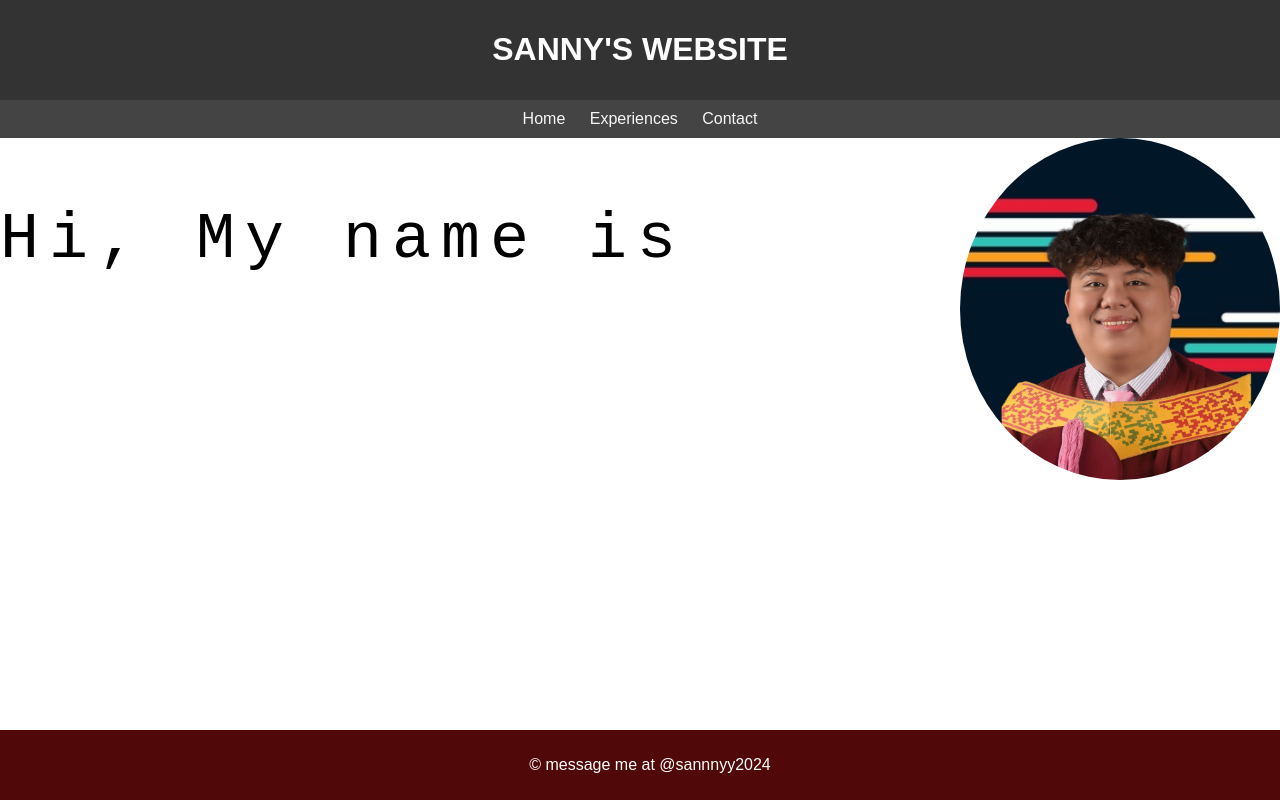
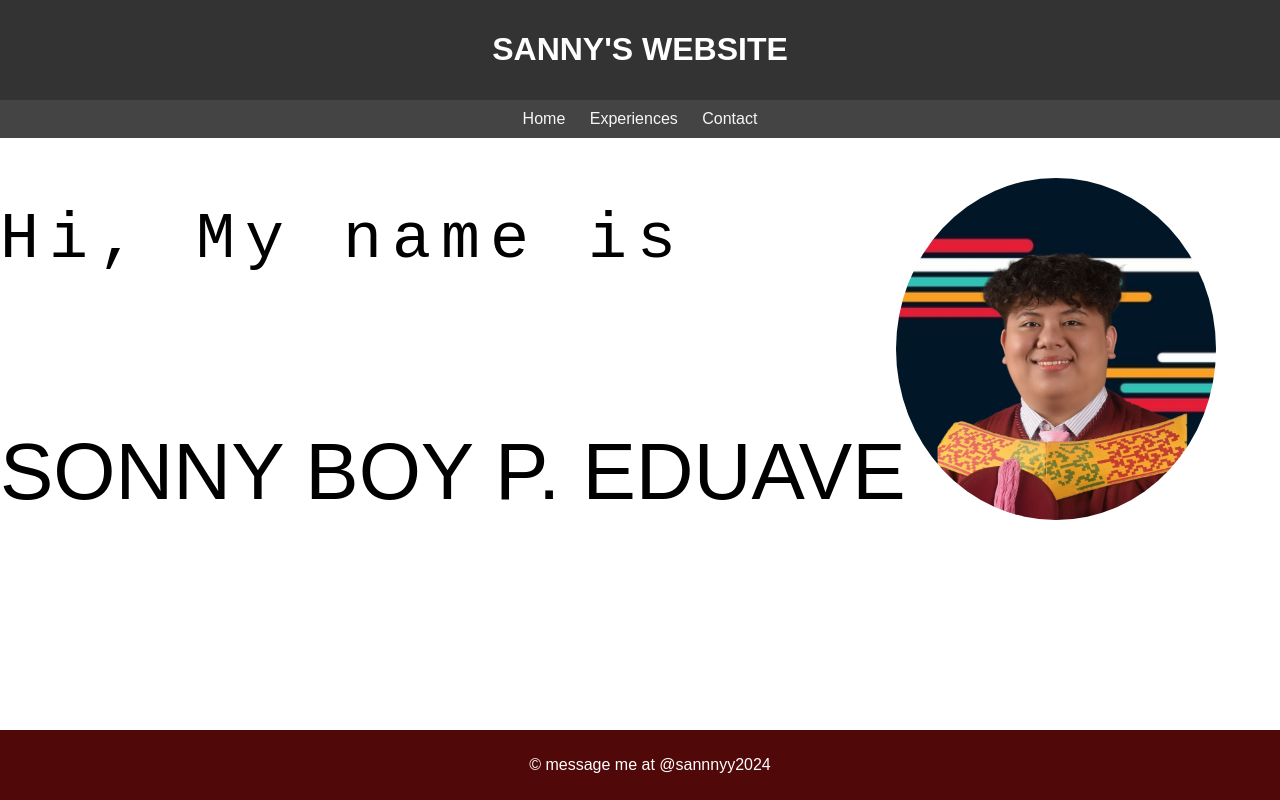
Before and after one commit to saaanny/saaanny.github.io, a plain HTML site: page index.html in a window 1280 px wide. Drawn offline with Linux system fonts and the light colour scheme.

Commit message:
latest update 17

```diff
--- a/index.html
+++ b/index.html
@@ -24,10 +24,13 @@
     <img src="sanny.png" alt="Sonny Boy P. Eduave" class="circle">
 </div>
 
+
 <div class="typing">
     <p class="text"> Hi, My name is</p>
     </div>
-
+<dive class="content">
+    <p class="text1"> SONNY BOY P. EDUAVE</p>
+</dive>
 
 
 <footer>
--- a/style.css
+++ b/style.css
@@ -48,8 +48,20 @@ footer {
 .mainphoto img {
     float: right;
     width: 25%;
+    position: relative;
+    right: 5%;
+    top: 40px;
 }
 .mainphoto
+.content { display: inline-block;}
+.text1 {
+    font-size: 5em;
+    letter-spacing: 20px
+    font-family: monospace;
+    border-right: 5px solid;
+    width: 100%;
+
+}
 
 .circle {
     border-radius: 50%;
@@ -69,6 +81,8 @@ footer {
     typing 2s,
     cursor .4s step-end infinite alternate;
 }
+/* END NI SA HI MY NAME */
+
 @keyframes cursor {
     50% { border-color: transparent}
 }
```
